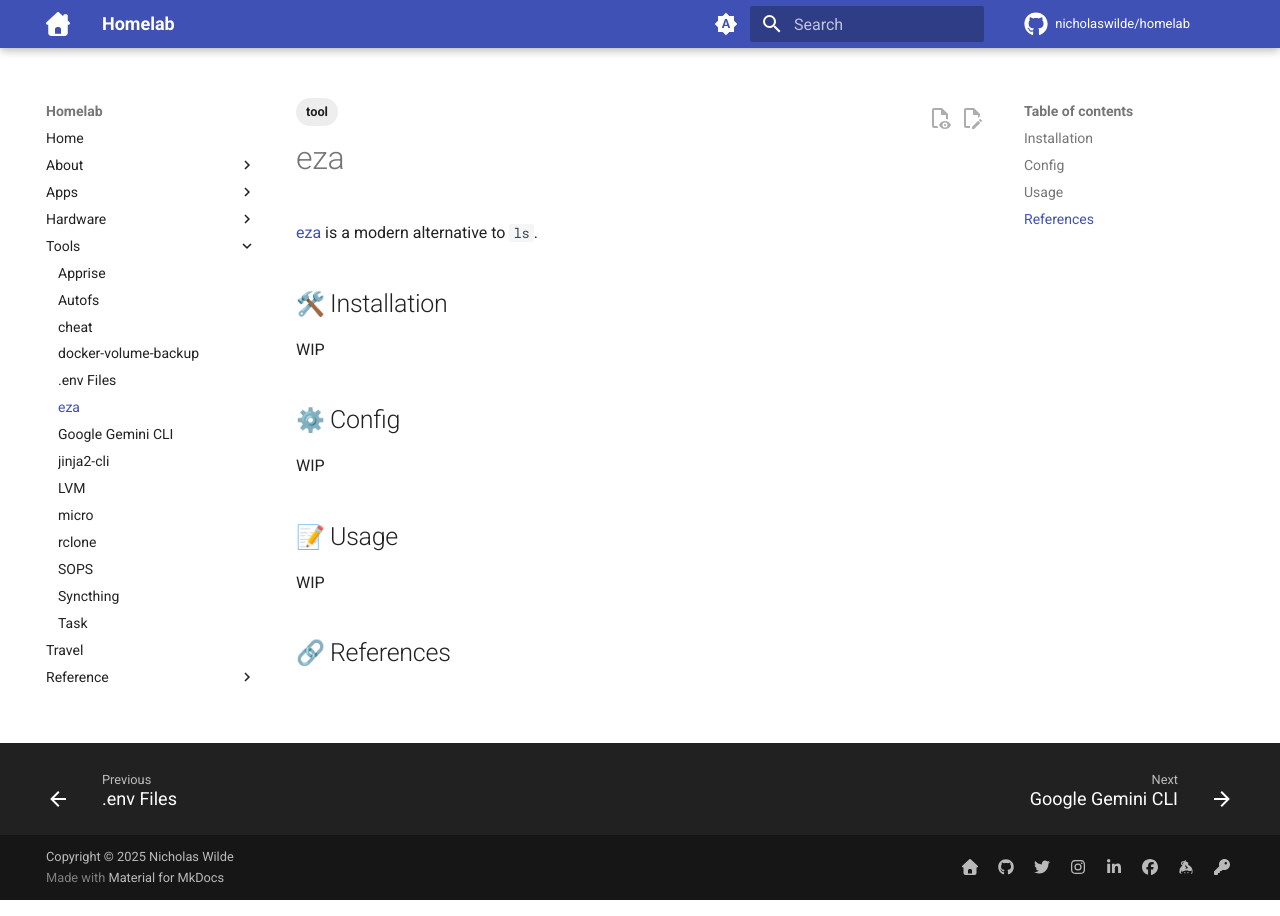
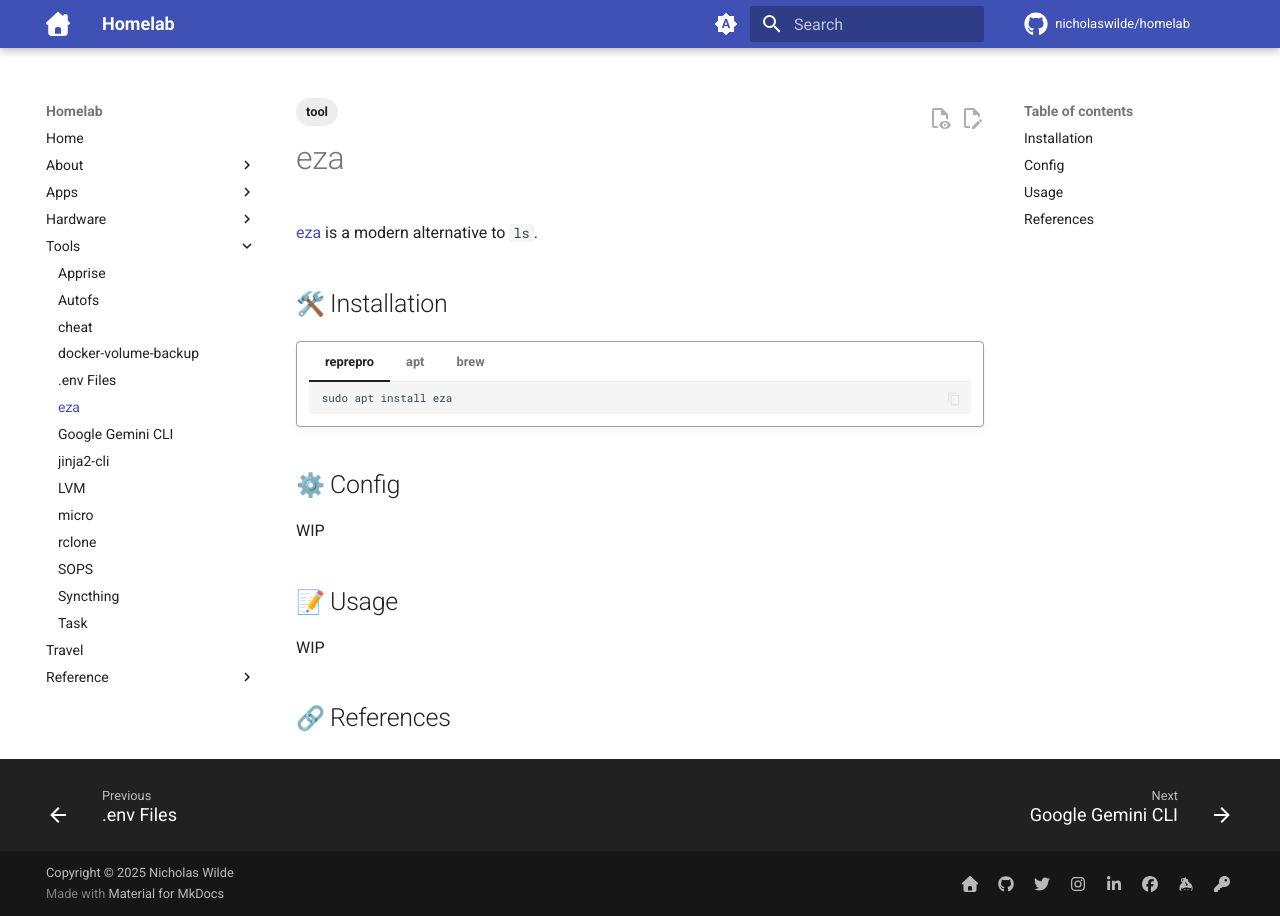
Before and after one commit to nicholaswilde/homelab, an MkDocs documentation site: the page built from docs/tools/eza.md, in a window 1280 px wide. Built offline with MkDocs 1.6.1 and Material for MkDocs 9.7.7, drawn with Linux system fonts in a browser that asks for light colours; emoji names are drawn with the system emoji font; comment, search, counter and statistics services are not loaded.

Commit message:
Add installation instructions for eza
Added installation instructions for eza using reprepro, apt, and brew.

````diff
--- a/docs/tools/eza.md
+++ b/docs/tools/eza.md
@@ -8,7 +8,25 @@
 
 ## :hammer_and_wrench: Installation
 
-WIP
+!!! code ""
+
+    === "reprepro"
+
+        ```shell
+        sudo apt install eza
+        ```
+
+    === "apt"
+
+        ```shell
+        sudo apt install eza
+        ```
+
+    === "brew"
+
+        ```shell
+        brew install eza
+        ```
 
 ## :gear: Config
 
````
